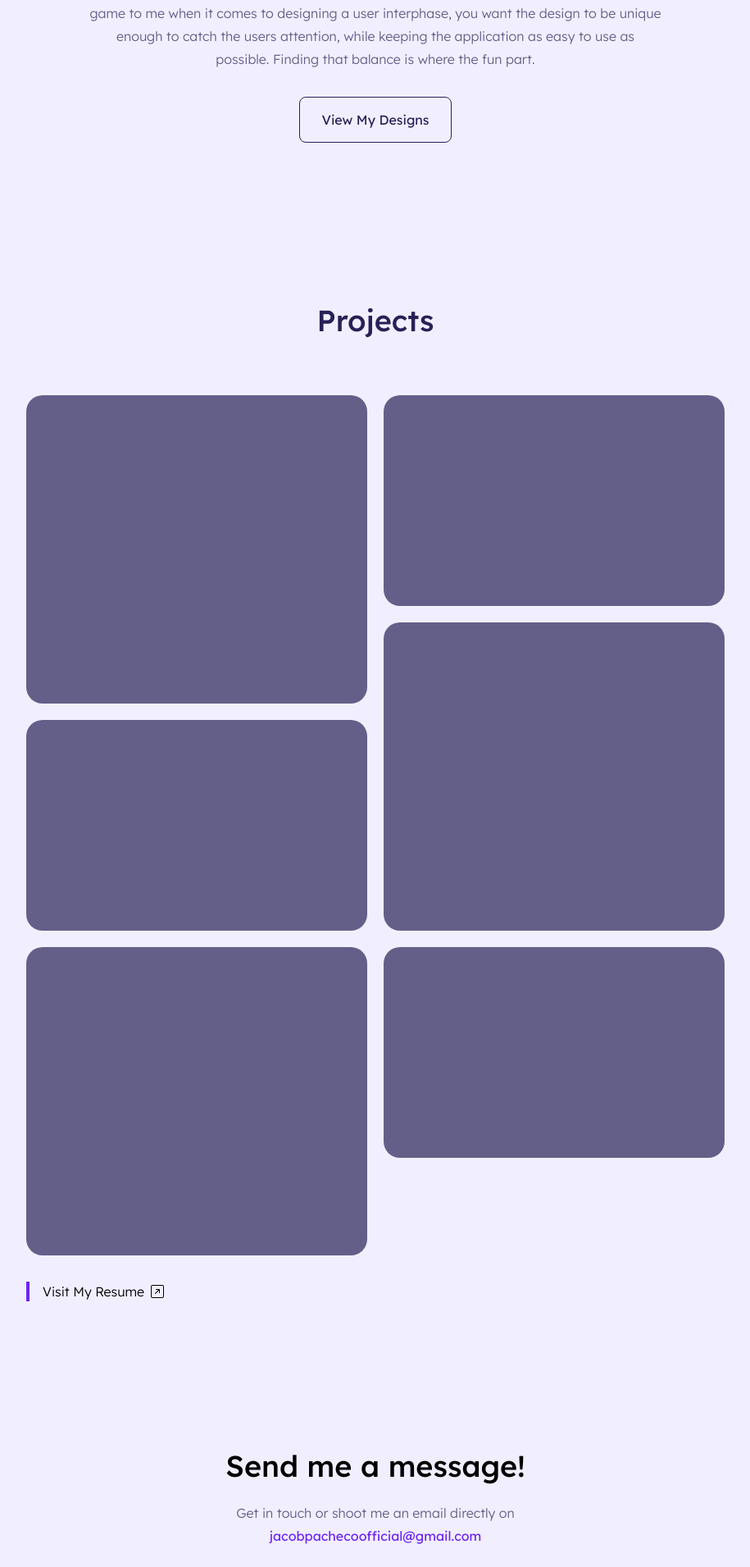
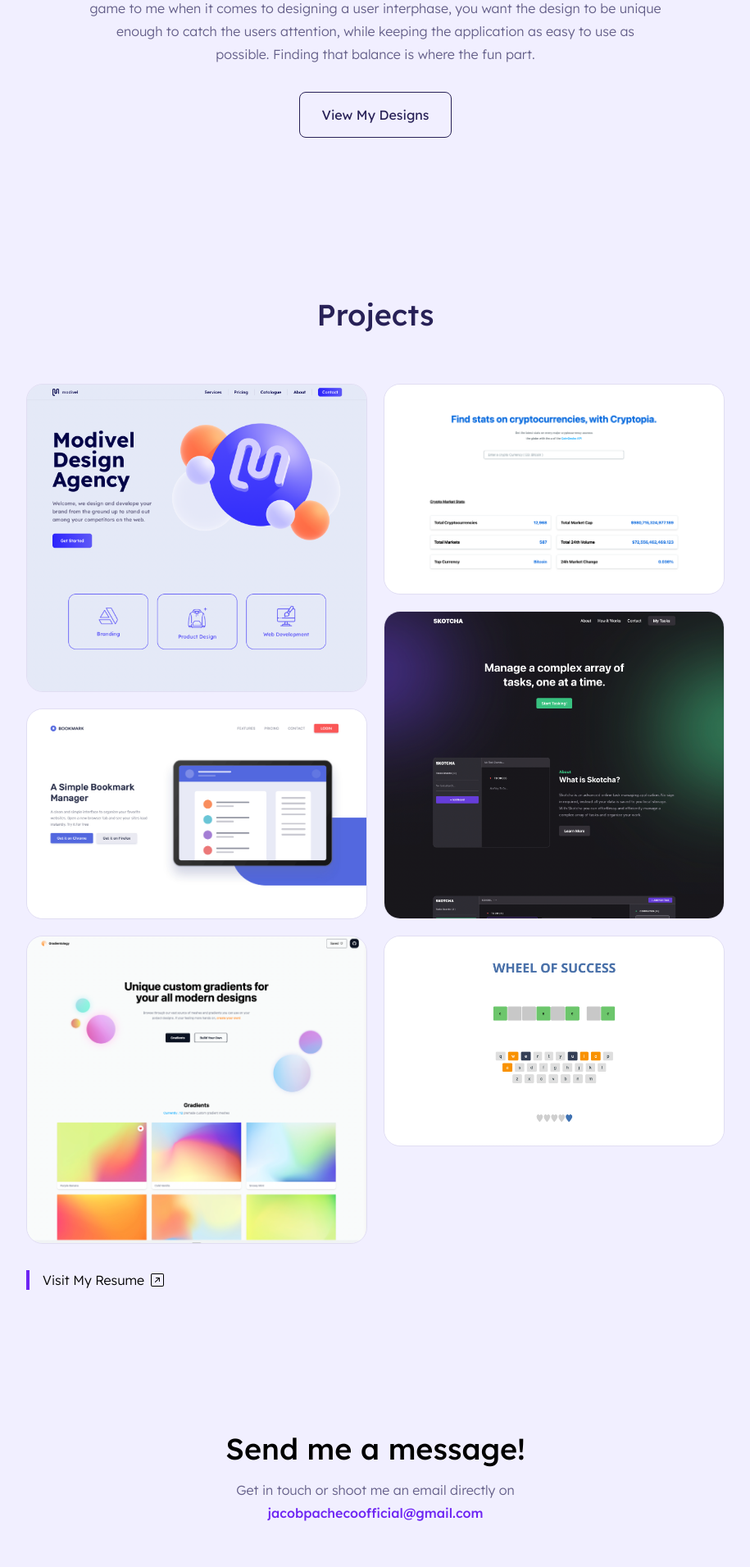
Before and after one commit to jacobpacheco100/MyPortfolio, a Next.js app: page / in a window 1280 px wide. Shown: the part 1389-3300 px from the top of the page at 82% size, without its empty margins (182-1097 px from the left). Built offline with nearby package versions, Linux system fonts and the light colour scheme.

Commit message:
layout complete

```diff
--- a/pages/components/About.jsx
+++ b/pages/components/About.jsx
@@ -6,8 +6,8 @@
       <div className='text-left flex flex-col laptop:items-center laptop:flex-row  '>
         <div className='h-[100px] w-[100px] laptop:h-[165px] laptop:w-[165px] rounded-xl bg-text laptop:mr-8 bg-[url("/irl.jpeg")] bg-cover bg-center'></div>
         <div>
-          <h1 className='text-xl text-dark mt-4 laptop:mt-0'>Who am I</h1>
-          <p className=' text-text mt-4 pr-9 max-w-[700px]'>
+          <h1 className='heading text-dark mt-4 laptop:mt-0'>Who am I</h1>
+          <p className=' text-text mt-6 pr-9 max-w-[700px]'>
             My name is Jacob, I have Extensive practice building complex
             front-end web applications featuring modern SEO practices using Next
             Js, as well as 3+ years of freelancing expirience on twitter
@@ -20,17 +20,19 @@
       <div className='mt-24 laptop:mt-0 text-left flex flex-col laptop:items-center laptop:text-center laptop:flex-row-reverse '>
         <div className='h-[100px] w-[100px] laptop:hidden rounded-xl bg-text laptop:ml-8'></div>
         <div>
-          <h1 className='text-xl text-dark mt-4 laptop:mt-0'>
+          <h1 className='heading text-dark mt-4 laptop:mt-0'>
             Developer & Designer
           </h1>
-          <p className=' text-text mt-4 pr-9 laptop:pr-0 max-w-[700px]'>
+          <p className=' text-text mt-6 pr-9 laptop:pr-0 max-w-[700px]'>
             While developing websites is my fortei, I also love to design as
             much as coding, It sort of a game to me when it comes to designing a
             user interphase, you want the design to be unique enough to catch
             the users attention, while keeping the application as easy to use as
             possible. Finding that balance is where the fun part.
           </p>
-          <button className='btn-outline mt-8'>View My Designs</button>
+          <a href='https://www.behance.net/jacobpacheb14a' target='_blank'>
+            <button className='btn-outline mt-8'>View My Designs</button>
+          </a>
         </div>
       </div>
     </div>
--- a/pages/components/Contact.jsx
+++ b/pages/components/Contact.jsx
@@ -5,10 +5,15 @@
 const Contact = () => {
   return (
     <div className='contact-container mt-[230px] mb-44'>
-      <h1 className='text-xl text-center font-medium'>Send me a message!</h1>
-      <p className='text-center mt-4 text-text'>
+      <h1 className='heading text-center font-medium '>Send me a message!</h1>
+      <p className='text-center mt-4 text-text text-sm laptop:text-md leading-7'>
         Get in touch or shoot me an email directly on <br />
-        <strong className='text-primary'>jacobpachecoofficial@gmail.com</strong>
+        <a
+          href='mailto:jacobpachecoofficial@gmail.com'
+          className='text-primary font-medium hover:underline'
+        >
+          jacobpachecoofficial@gmail.com
+        </a>
       </p>
 
       {/* form */}
@@ -21,7 +26,7 @@
             <br />
             <input
               className='input-styles'
-              type='text'
+              type='email'
               name='email'
               placeholder='Enter your name'
             />
--- a/pages/components/Footer.jsx
+++ b/pages/components/Footer.jsx
@@ -9,7 +9,7 @@
   return (
     <div className='min-h-[525px] py-16 w-full hero-gradient flex items-center justify-center'>
       <div className='container flex flex-col items-center space-y-12'>
-        <a href='#'>
+        <a href='/'>
           <img src='/logo.svg' alt='logo' className='h-[48px]' />
         </a>
         <p className='max-w-[275px] text-center text-subWhite text-sm'>
@@ -17,19 +17,34 @@
           all.
         </p>
 
+        {/* github */}
         <div className='flex flex-col space-y-6 tablet:flex-row tablet:space-y-0 tablet:space-x-6 text-[24px] text-white'>
+          <a href='#'>
             <div className=' h-14 w-14 border-2 border-white rounded-full flex items-center justify-center hover:text-primary hover:bg-white hvr'>
               <AiFillGithub />
             </div>
+          </a>
+
+          {/* linkedin */}
+          <a href='https://www.linkedin.com/in/jacobpachecofrontenddev/'>
             <div className=' h-14 w-14 border-2 border-white rounded-full flex items-center justify-center hover:text-primary hover:bg-white hvr'>
               <TiSocialLinkedin />
             </div>
+          </a>
+
+          {/* twitter */}
+          <a href='#'>
             <div className=' h-14 w-14 border-2 border-white rounded-full flex items-center justify-center hover:text-primary hover:bg-white hvr'>
               <AiOutlineTwitter />
             </div>
+          </a>
+
+          {/* upwork */}
+          <a href='#'>
             <div className=' h-14 w-14 border-2 border-white rounded-full flex items-center justify-center hover:text-primary hover:bg-white hvr'>
               <SiUpwork className='pt-1' />
             </div>
+          </a>
         </div>
 
         <p className='text-sm text-subWhite'>Handcrafted by me@2022</p>
--- a/pages/components/Project.jsx
+++ b/pages/components/Project.jsx
@@ -1,12 +1,30 @@
 import React from 'react'
 
-const Project = ({ isBig }) => {
+const Project = (props) => {
   return (
-    <div
+    <a
+      href={props.Surl}
+      target='_blank'
       className={`${
-        isBig ? 'h-[376px]' : 'h-[257px]'
-      } w-full bg-text rounded-[20px] mb-5 break-inside-avoid`}
-    ></div>
+        props.isBig ? 'h-[376px]' : 'h-[257px]'
+      } w-full block  mb-5 break-inside-avoid relative group bg-white`}
+    >
+      {/* laptop:from-[#181339c3] laptop:to-[#28215736] */}
+      {/* inner shadow ( overlay ) */}
+      <div className='absolute laptop:hidden group-hover:block rounded-[20px] bg-gradient-to-t from-[#1813399f] to-[#18133923] laptop:from-[#181339c3] laptop:to-[#28215736]   w-full h-full'></div>
+
+      {/* text group */}
+      <div className='absolute laptop:opacity-0 bottom-5 left-5  group-hover:opacity-100 ease-in duration-150  text-white'>
+        <h1 className='text-[20px] font-medium'>{props.name}</h1>
+        <p className='text-xs mt-1 text-subWhite'>{props.stack}</p>
+      </div>
+
+      {/* image */}
+      <img
+        src={props.img}
+        className='w-full h-full rounded-[20px] object-cover object-top border border-[#cbc8e172]'
+      />
+    </a>
   )
 }
 
--- a/pages/components/Projects.jsx
+++ b/pages/components/Projects.jsx
@@ -4,20 +4,72 @@
 import { BsArrowUpRightSquare } from 'react-icons/bs'
 
 const Projects = () => {
+  const data = [
+    {
+      name: 'Modivel Design Agency',
+      stack: 'Next js, Tailwind CSS, 3D Models, Landing Page ',
+      img: '/proj-previews/modivel.png',
+      repoUrl: 'https://github.com/jacobpacheco100/modivel-design-agency',
+      siteUrl: 'https://modivel.netlify.app/',
+      isBig: true,
+    },
+    {
+      name: 'BookMark Landing Page',
+      stack: 'Javascript, Html, Bootstrap, Landing Page ',
+      img: '/proj-previews/bookmark.jpg',
+      siteUrl: 'https://jacobpacheco100.github.io/bookmark-landing-page/',
+      isBig: false,
+    },
+    {
+      name: 'Gradientology',
+      stack: 'React js, Tailwind, JSON, Local Storage',
+      img: '/proj-previews/gradientology.png',
+      siteUrl: 'https://gradientology.netlify.app/',
+      isBig: true,
+    },
+    {
+      name: 'Cryptopia',
+      stack: 'React js, Tailwind CSS, API, React Router ',
+      img: '/proj-previews/cryptopia.png',
+      siteUrl: 'https://cryptopia.netlify.app/',
+      isBig: false,
+    },
+    {
+      name: 'Skotcha Task Manager',
+      stack: 'React js, Tailwind CSS, C.R.U.D, Local Storage ',
+      img: '/proj-previews/skotcha.png',
+      siteUrl: 'https://skotcha.netlify.app/',
+      isBig: true,
+    },
+    {
+      name: 'Game Show App',
+      stack: 'Javascript, Html, CSS',
+      img: '/proj-previews/gameshow.jpg',
+      siteUrl: 'https://jacobpacheco100.github.io/GameShowApp/',
+      isBig: false,
+    },
+  ]
+
+  const displayProjects = data.map((proj) => {
+    return (
+      <Project
+        isBig={proj.isBig}
+        img={proj.img}
+        name={proj.name}
+        stack={proj.stack}
+        Rurl={proj.repoUrl}
+        Surl={proj.siteUrl}
+      />
+    )
+  })
+
   return (
     <section className='grid-container '>
-      <h1 className='mt-44 laptop:mt-20 mb-16 text-dark font-medium text-xl text-center'>
+      <h1 className='heading mt-44 laptop:mt-20 mb-16 text-dark font-medium text-center'>
         Projects
       </h1>
 
-      <div className='tablet:columns-2 gap-5'>
-        <Project isBig={true} />
-        <Project />
-        <Project isBig={true} />
-        <Project />
-        <Project isBig={true} />
-        <Project />
-      </div>
+      <div className='tablet:columns-2 gap-5'>{displayProjects}</div>
 
       <button className='absolute flex items-center mt-8 font-light border-l-4 pl-4 border-primary hover:underline hvr hover:border-l-8'>
         Visit My Resume <BsArrowUpRightSquare className='ml-2 ' />
--- a/styles/globals.css
+++ b/styles/globals.css
@@ -9,6 +9,10 @@
 
 p {
   @apply font-[300] leading-7;
+}
+
+.heading {
+  @apply leading-10 text-xlMobile tablet:text-xl;
 }
 
 .container {
@@ -45,6 +49,10 @@
   justify-tracks: start;
 }
 
+.box-shadow {
+  box-shadow: rgba(8, 8, 18, 0.75) 0px -100px 100px -0px inset;
+}
+
 .label-styles {
   @apply font-light text-sm;
 }
```
Lines whose indentation alone changed are shown as unchanged.
